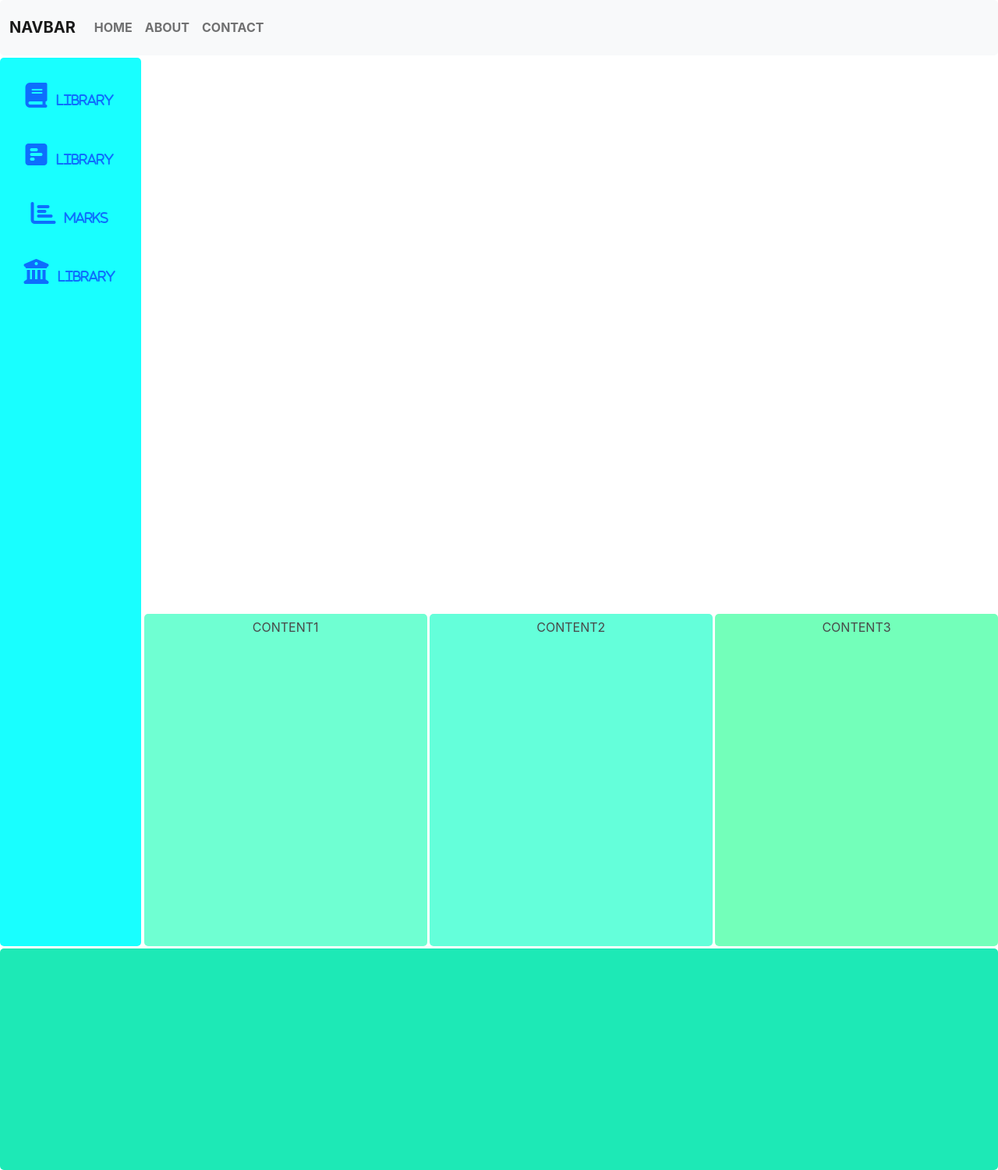
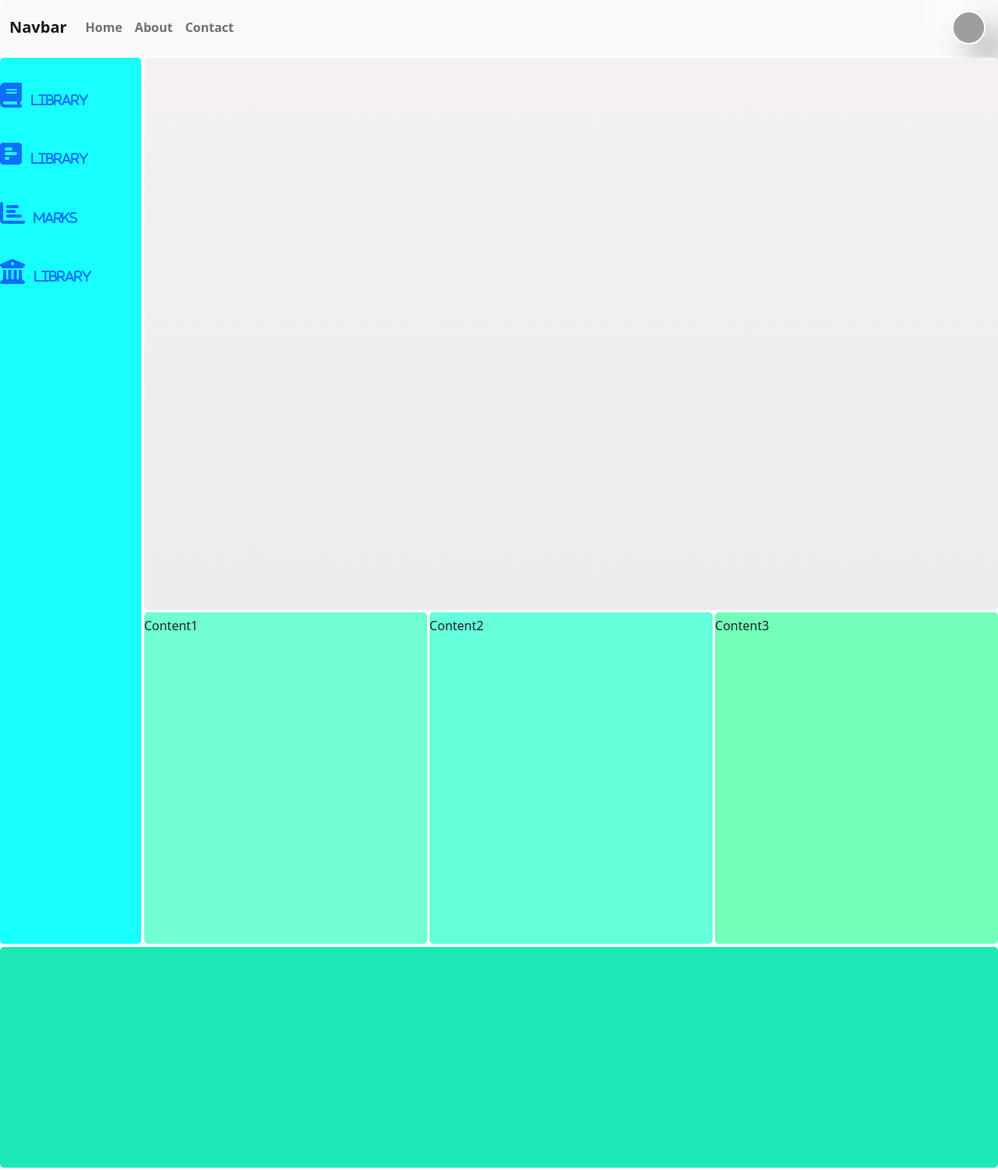
Before and after one commit to pixiedevs/acadEval, a Django app: page / in a window 1280 px wide. Shown: the whole page at 78% size. Run offline with Django 3.2, Linux system fonts and the light colour scheme; some libraries are stand-ins or nearby versions; grey boxes are pictures that could not be loaded.

Commit message:
dark mode with toggle button and user avatar in navbar

```diff
--- a/main/static/css/style.css
+++ b/main/static/css/style.css
@@ -1,11 +1,13 @@
 :root {
     --main-radius: 5px;
     --main-padding: 5px;
+    --txt-color: #494949;
+    --light-bg: linear-gradient(#f5f1f1, #ececec);
 }
-
+/*
 body {
     font-family: "Inter", sans-serif;
-}
+} */
 
 #inBody {
     display: grid;
@@ -18,9 +20,6 @@ body {
         "sidebar content1 content2 content3"
         "footer footer footer footer";
     grid-gap: 0.2rem;
-    text-transform: uppercase;
-    color: #494949;
-    text-align: center;
 }
 
 nav {
@@ -31,7 +30,7 @@ nav {
 }
 
 main {
-    background: #ffffff;
+    background: var(--light-bg);
     grid-area: main;
     border-radius: var(--main-radius);
     padding-top: var(--main-padding);
@@ -39,8 +38,9 @@ main {
     display: flex;
     max-width: 100%;
     flex-wrap: wrap;
-    gap: 2rem;
-    padding: 0.5rem;
+    gap: 0.5rem;
+    padding: 0.2rem;
+    justify-content: space-around;
 }
 
 #sidebar {
@@ -79,7 +79,6 @@ footer {
 }
 
 a {
-    text-align: center;
     display: block;
     font-family: inherit;
     text-decoration: none;
@@ -133,7 +132,7 @@ main div {
 }
 
 
-@media only screen and (max-width: 550px) {
+@media only screen and (max-width: 575px) {
     #inBody {
         grid-template-columns: 0.2fr 2fr;
         grid-template-rows: 0.4fr 2.2fr 1.2fr 1.2fr 1.2fr 1fr;
@@ -160,9 +159,41 @@ main div {
         margin: 0;
 
     }
+
+        .navbar-brand {
+        position: relative;
+        left: 44%;
+    }
 }
 .cartDiv {
     margin: 0.2rem;
     position: relative;
     width: 25rem;
 }
+/* user avatar css Start */
+@media only screen and (min-width: 576px) {
+
+    #userAvatarDiv {
+        position: absolute;
+        right: 1rem;
+    }
+
+}
+#userAvatarImg {
+    width: 100%;
+    height: 100%;
+}
+
+#userAvatarDiv #userAvatar {
+    width: 2.7rem;
+    height: 2.7rem;
+    overflow: hidden;
+    border: 2px solid white;
+    border-radius: 50px;
+    background: linear-gradient(145deg, #cacaca, #f0f0f0);
+    box-shadow:  24px 24px 41px #9f9f9f,
+    -24px -24px 41px #ffffff;
+}
+/* user avatar css End */
+
+/* Responsive design End */
--- a/main/templates/main/base.html
+++ b/main/templates/main/base.html
@@ -13,7 +13,7 @@
 
         <title>{% block title %}
 
-            {% endblock title %} | Aca Eval</title>
+            {% endblock title %} | AcadEval</title>
     </head>
 
 
@@ -23,8 +23,12 @@
         <script src="{% static 'js/jquery.js'%}"></script>
 
         <script src="{% static 'js/fontawesome.js'%}"></script>
+
         <!-- custom css by Pcoder -->
         <link href="{% static 'css/style.css'%}" rel="stylesheet">
+
+        <!-- dark mode css -->
+        <link href="{% static 'css/darkmode.css'%}" rel="stylesheet">
 
         {% include 'main/containers/navbar.html' %}
         {% include 'main/containers/sidebar.html' %}
@@ -49,6 +53,11 @@
             {% endblock body %}
 
         </main>
+        <!-- Dark mode toggle button -->
+        <div id="dark-toggle" class="floatlb">
+            <i class="indicator"></i>
+            <b></b>
+        </div>
 
         <div id="content1">Content1</div>
         <div id="content2">Content2</div>
@@ -73,6 +82,7 @@
         </script>
 
         <!-- bootstrap JavaScript -->
+        <script src="{% static 'js/acadEval.js' %}"></script>
         <script src="{% static 'js/b.js' %}"></script>
 
     </body>
--- a/main/templates/main/containers/navbar.html
+++ b/main/templates/main/containers/navbar.html
@@ -1,26 +1,44 @@
+{% load static %}
 <!-- NavBar Start -->
-<nav class="navbar navbar-expand-lg navbar-light bg-light">
+<nav class="navbar navbar-expand-sm navbar-light bg-light">
     <div class="container-fluid">
+
+
         <a class="navbar-brand" href="#">Navbar</a>
         <button class="navbar-toggler" type="button" data-bs-toggle="collapse" data-bs-target="#navbarNav"
             aria-controls="navbarNav" aria-expanded="false" aria-label="Toggle navigation">
             <span class="navbar-toggler-icon"></span>
         </button>
+
+
         <div class="collapse navbar-collapse" id="navbarNav">
             <ul class="navbar-nav">
-                <li class="nav-item {% block homeActive %}{% endblock homeActive %}">
+                <li class="nav-item active">
                     <a class="nav-link" href="/">Home <span class="sr-only"></span></a>
                 </li>
 
                 </li>
-                <li class="nav-item {% block aboutActive %}{% endblock aboutActive %}">
+                <li class="nav-item">
                     <a class="nav-link" href="/about">About</a>
                 </li>
-                <li class="nav-item {% block contactActive %}{% endblock contactActive %}">
+                <li class="nav-item">
                     <a class="nav-link" href="/contact" tabindex="-1">Contact</a>
                 </li>
             </ul>
+
+            <ul class="navbar-nav" id="userAvatarDiv">
+                <li class="nav-item">
+                    <div id="userAvatar" class="btn-group dropleft">
+
+                        <a href="/profile">
+                            <img src="{% static 'img/male.svg' %}" alt="user avatar" id="userAvatarImg">
+                        </a>
+
+                    </div>
+                </li>
+            </ul>
         </div>
+
     </div>
 </nav>
 <!-- NavBar End -->
```
